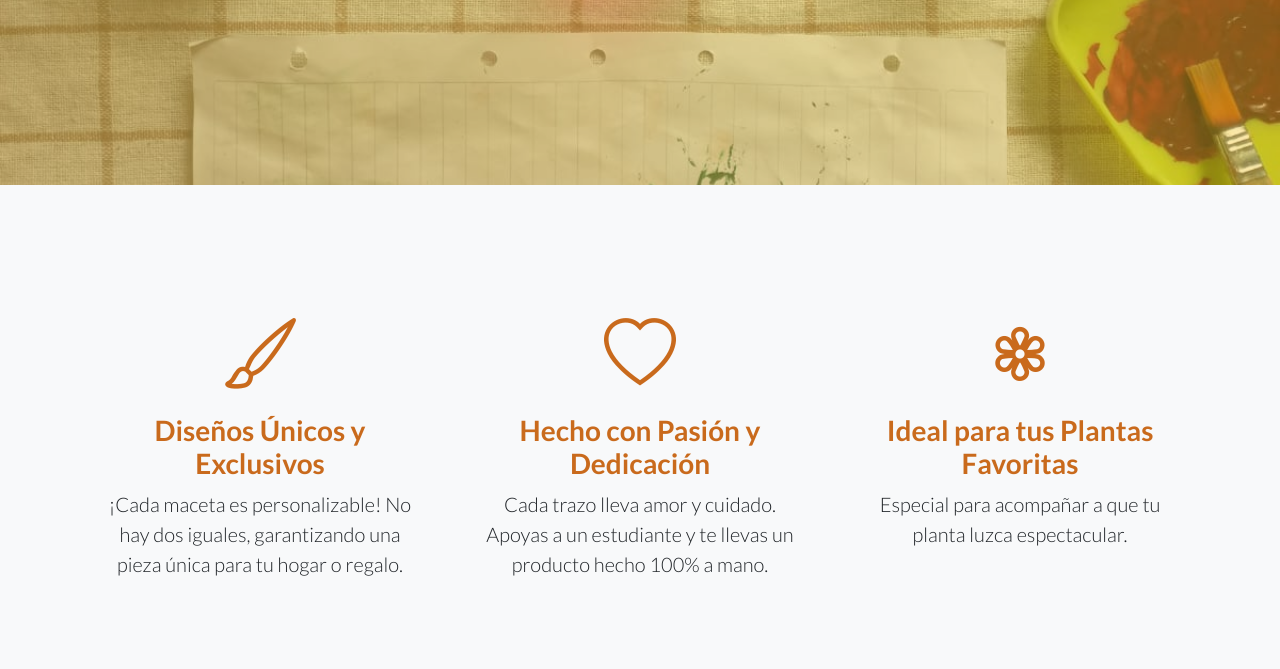
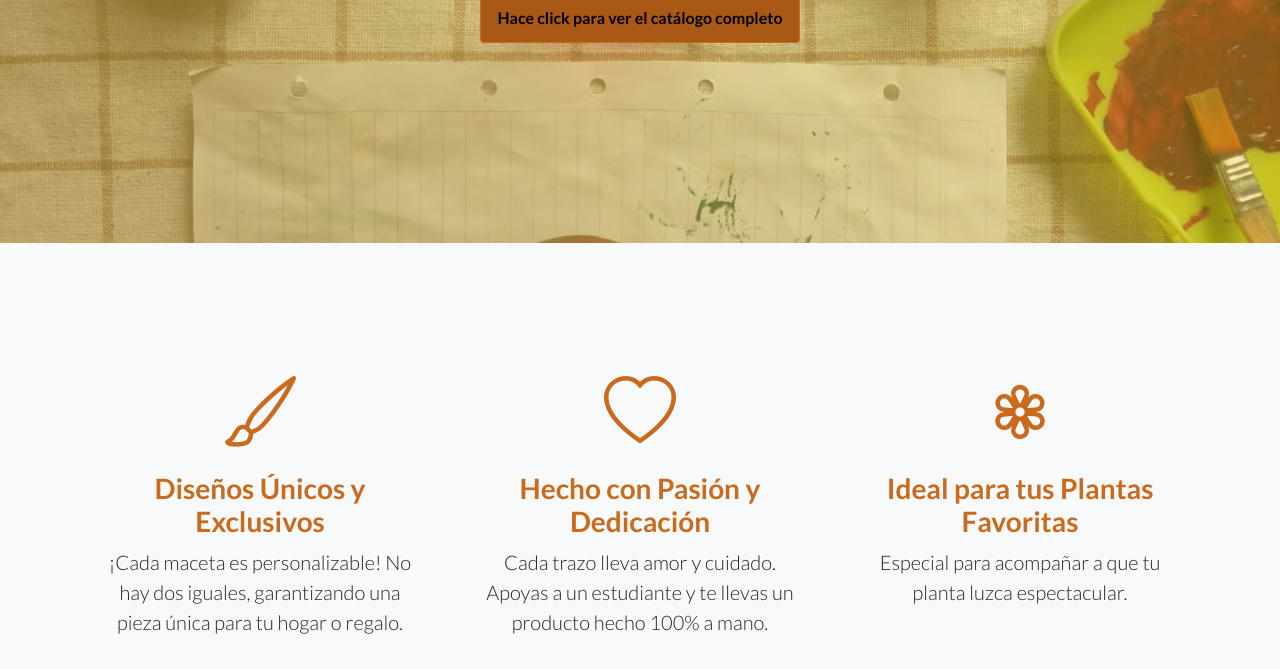
Before and after one commit to bidegainmariapaulaa-creator/Trabajo, a plain HTML site: page index.html in a window 1280 px wide. Shown: the part 431-1100 px from the top of the page. Drawn offline with nearby package versions, Linux system fonts and the light colour scheme; a script that the page names is missing.

Commit message:
Update index.html

```diff
--- a/index.html
+++ b/index.html
@@ -37,7 +37,7 @@
                             <!-- Page heading-->
                             <h1 class="mb-5">¡Bienvenidos a Terrapinta!</h1>
                             <h2 class="mb-5">Un toque unico para tus plantas </h2>
-
+                              <h3 class="mb-5"><a href="https://heyzine.com/flip-book/e2c45023cb.html" target="_blank" class="btn btn-primary my-custom-button"><strong>Hace click para ver el catálogo completo</strong></a>
                             <!-- Signup form-->
                             <!-- * * * * * * * * * * * * * * *-->
                             <!-- * * SB Forms Contact Form * *-->
```
